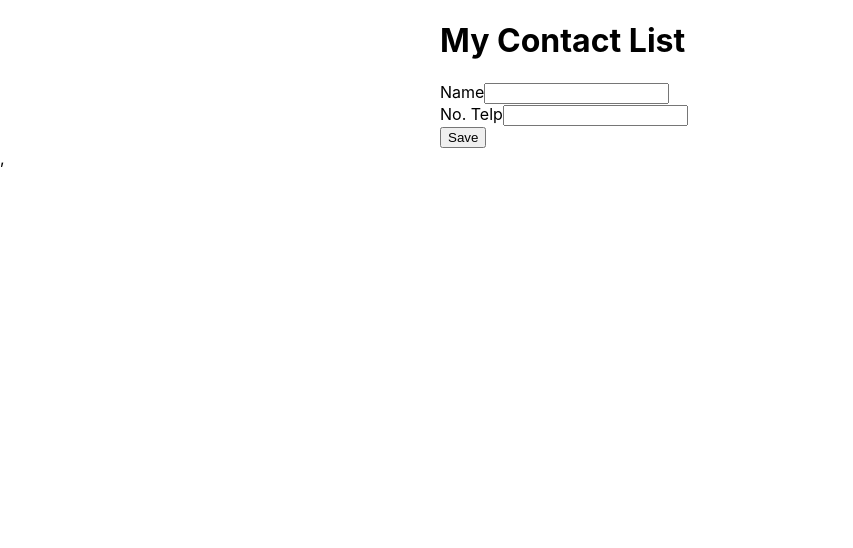
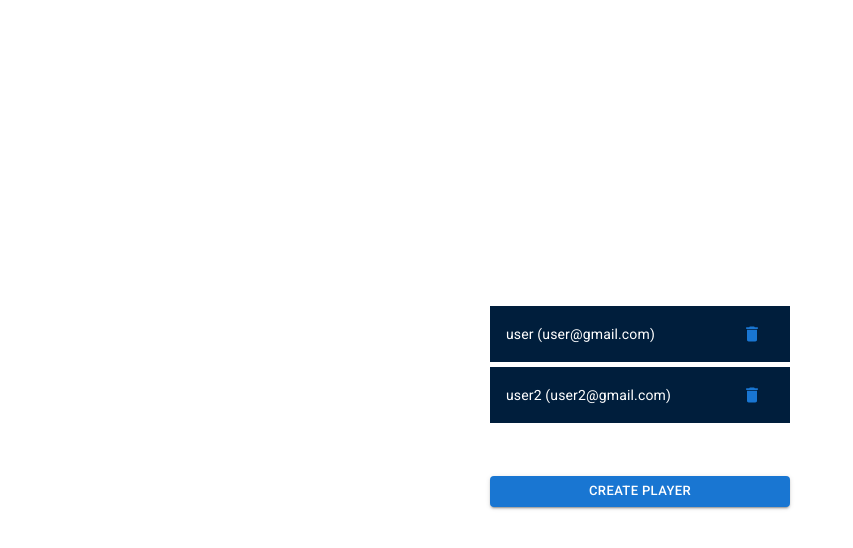
Before and after one commit to hsbysddq/RESTful-API, a React (Create React App) app in the folder client/: page / in a window 1280 px wide. Shown: the top 548 px of the page, without its empty margins (0-853 px from the left). Built offline with nearby package versions, Linux system fonts and the light colour scheme.

Commit message:
complate create player

```diff
--- a/client/src/App.css
+++ /dev/null
@@ -1,4 +0,0 @@
-.App {
-  max-width: 400px;
-  margin: 0 auto;
-}
--- a/client/src/App.js
+++ b/client/src/App.js
@@ -1,28 +1,62 @@
-import "./App.css";
+import React, { useState } from 'react';
+import {BrowserRouter, Routes, Route} from "react-router-dom";
+import Home from "./pages/home.page";
+import { Player } from "./pages/player.page";
 
-function App() {
+const App = () => {
+  const [players, setPlayers] = useState([
+    {
+      id: 1,
+      username: 'user',
+      email: 'user@gmail.com',
+      password: 'Katasandi1'
+    },
+    {
+      id: 2,
+      username: 'user2',
+      email: 'user2@gmail.com',
+      password: 'Katasandi12'
+    }
+  ])
+  const [tmpPlayer, setTmpPlayer] = useState({
+    username: '',
+    email: '',
+    password: ''
+  })
+
+  const onCreate = () => {
+    setPlayers([
+      ...players,
+      {
+        id: Date.now(),
+        username: tmpPlayer.username,
+        email: tmpPlayer.email,
+        password: tmpPlayer.password
+      }
+    ])
+    setTmpPlayer({
+      username: '',
+      email: '',
+      password: ''
+    })
+  }
+
+  const onDelete = (id) => (e) => {
+    const newPlayers = [...players].filter(player => player.id !== id)
+    setPlayers(newPlayers)
+  }
+
   return (
-    <div className="App">
-      <h1 className="px-3 py-3">My Contact List</h1>
-
-      <form className="px-3 py-4">
-        <div className="form-group">
-          <label htmlFor="">Name</label>
-          <input type="text" className="form-control" name="name" />
-        </div>
-        <div className="form-group mt-3">
-          <label htmlFor="">No. Telp</label>
-          <input type="text" className="form-control" name="telp" />
-        </div>
-        <div>
-          <button type="submit" className="btn btn-primary w-100 mt-3">
-            Save
-          </button>
-        </div>
-      </form>
-
-    </div>
-  );
+    <React.StrictMode>
+      <BrowserRouter>
+        <Routes>
+          <Route path="/" element={<Home players={players} onDelete={onDelete} />} />
+          <Route path="/player" element={<Player onCreate={onCreate} setTmpPlayer={setTmpPlayer} tmpPlayer={tmpPlayer} />} />
+          <Route path="invoices" element={<Home />} />
+        </Routes>
+      </BrowserRouter>
+    </React.StrictMode>
+  )
 }
 
 export default App;
--- /dev/null
+++ b/client/src/components/player-item.component.jsx
@@ -0,0 +1,16 @@
+import { IconButton, ListItem, ListItemText } from "@mui/material"
+import { Delete } from '@mui/icons-material'
+import styles from './player-item.module.css'
+
+export const PlayerItem = (props) => {
+    return (
+        <div className={styles.container}>
+            <ListItem>
+                <ListItemText primary={`${props.username} (${props.email})`} />
+            </ListItem>
+            <IconButton aria-label="delete" onClick={props.onDelete(props.id)} color="primary" >
+                <Delete fontSize="small"/>
+            </IconButton>
+        </div>
+    )
+}
--- /dev/null
+++ b/client/src/components/player-item.module.css
@@ -0,0 +1,12 @@
+.container {
+    display: flex;
+    flex-direction: row;
+    align-items: center;
+    padding-right: 20px;
+    background-color: rgb(0, 30, 60);
+    color: #fff;
+    margin-top: 5px;
+    margin-bottom: 5px;
+    padding-top: 10px;
+    padding-bottom: 10px;
+}
--- a/client/src/index.js
+++ b/client/src/index.js
@@ -3,18 +3,10 @@ import ReactDOM from 'react-dom';
 import './index.css';
 import App from './App';
 import reportWebVitals from './reportWebVitals';
-import {BrowserRouter, Routes, Route} from "react-router-dom";
 
 ReactDOM.render(
   <React.StrictMode>
-    <BrowserRouter>
-      <Routes>
-        <Route path="/" element={<App />}>
-          <Route path="expenses" element={<App />} />
-          <Route path="invoices" element={<App />} />
-        </Route>
-      </Routes>
-    </BrowserRouter>,
+    <App />
   </React.StrictMode>,
   document.getElementById('root')
 );
--- /dev/null
+++ b/client/src/pages/home.css
@@ -0,0 +1,6 @@
+.container {
+    display: flex;
+    justify-content: center;
+    align-items: center;
+    height: 100vh;
+}
--- /dev/null
+++ b/client/src/pages/home.page.jsx
@@ -0,0 +1,32 @@
+import './home.css'
+import {Button, List, Stack} from '@mui/material';
+import {PlayerItem} from '../components/player-item.component';
+import { Link } from 'react-router-dom';
+
+const Home = (props) => {
+    return (
+        <div className="container">
+        <Stack spacing={5} sx={{ width: 300 }}>
+            <div>
+            <List dense={true}>
+                {
+                props.players.map(player => (
+                    <PlayerItem key={player.id} username={player.username} email={player.email} id={player.id} onDelete={props.onDelete} />
+                ))
+                }
+            </List>
+            </div>
+            <Button size="small" variant="contained" className="submit-container">
+            <Link
+                style={{  textDecoration: 'none', color: '#fff' }}
+                to={`/player`}
+            >
+                Create player
+            </Link>
+            </Button>
+        </Stack>
+        </div>
+    )
+}
+
+export default Home
--- /dev/null
+++ b/client/src/pages/player.css
@@ -0,0 +1,13 @@
+.container {
+    display: flex;
+    flex-direction: column;
+    justify-content: center;
+    align-items: center;
+    height: 100vh;
+    width: 100vw;
+}
+
+h1 {
+  margin-bottom: 2%;
+  font-weight: 400;
+}
--- /dev/null
+++ b/client/src/pages/player.page.jsx
@@ -0,0 +1,63 @@
+import './player.css'
+import { Button, Stack, TextField } from "@mui/material"
+import { Link } from 'react-router-dom'
+
+export const Player = (props) => {
+    return (
+        <div className="container">
+            <h1>Create Player</h1>
+            <Stack spacing={5} sx={{ width: 300 }}>
+                <TextField
+                    id="outlined-basic"
+                    label="Username"
+                    variant="outlined"
+                    className="submit-container"
+                    size="small"
+                    onChange={(e) => props.setTmpPlayer({
+                        ...props.tmpPlayer,
+                        username: e.target.value
+                    })}
+                    value={props.tmpPlayer.username}
+                />
+
+                <TextField
+                    id="outlined-basic"
+                    label="Email"
+                    variant="outlined"
+                    className="submit-container"
+                    size="small"
+                    onChange={(e) => props.setTmpPlayer({
+                        ...props.tmpPlayer,
+                        email: e.target.value
+                    })}
+                    value={props.tmpPlayer.email}
+                />
+
+                <TextField
+                    id="outlined-basic"
+                    label="Password"
+                    variant="outlined"
+                    className="submit-container"
+                    size="small"
+                    onChange={(e) => props.setTmpPlayer({
+                        ...props.tmpPlayer,
+                        password: e.target.value
+                    })}
+                    value={props.tmpPlayer.password}
+                />
+
+                <Button size="small" variant="contained" className="submit-container">
+                <Link
+                    style={{  textDecoration: 'none', color: '#fff' }}
+                    to={{
+                        pathname: `/`,
+                    }}
+                    onClick={props.onCreate}
+                >
+                    Submit
+                </Link>
+                </Button>
+            </Stack>
+        </div>
+    )
+}
```
